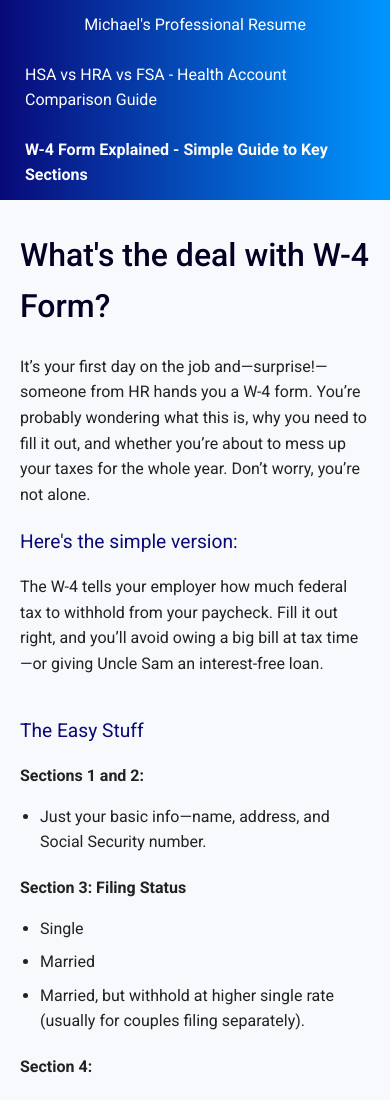
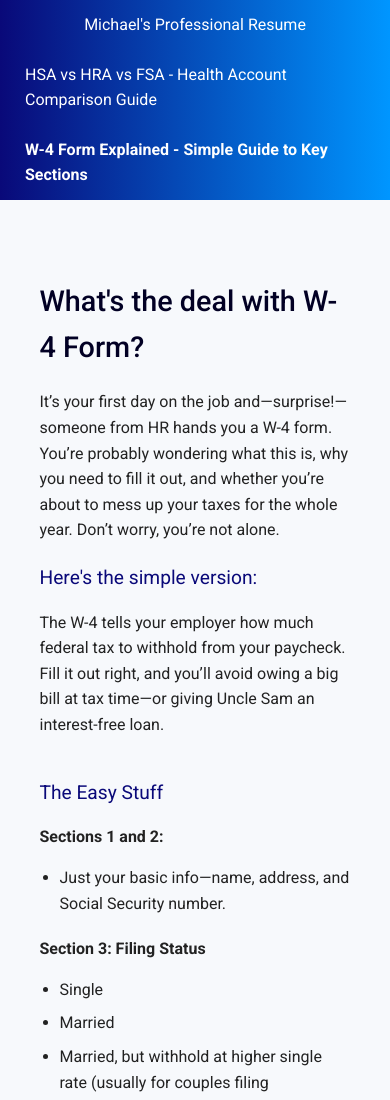
Before and after one commit to MThomasCox/coursera-web-development-project-2, a plain HTML site: page w4.html in a window 390 px wide. Shown: the top 1100 px of the page. Drawn offline with Linux system fonts and the light colour scheme; a web font is replaced by a local one.

Commit message:
Add fixed and fluid containers

```diff
--- a/css/style.css
+++ b/css/style.css
@@ -74,6 +74,45 @@ body {
   text-decoration: underline overline;
 }
 
+/* Fixed Container */
+
+.container-fix {
+  max-width: 900px;
+  margin: 30px auto;
+  padding: 0 20px;
+}
+
+/* Fluid Container for benefits-comparison.html & w4.html */
+
+.container-fluid {
+  width: 90%;
+  max-width: 1200px;
+  margin: 2rem auto;
+  padding: 1rem;
+  font-size: 1rem;
+  line-height: 1.6;
+}
+.container-fluid h1 {
+  font-size: clamp(
+		1.8rem,
+		2.5vw,
+		2.2rem);
+}
+
+.container-fluid h2 {
+  font-size: clamp(
+		1.4rem,
+		2vw,
+		1.8rem);
+}
+
+.container-fluid h3 {
+  font-size: clamp(
+		1.2rem,
+		1.8vw,
+		1.4rem);
+}
+
 /* Main */
 
 main {
@@ -89,13 +128,11 @@ h1, h2, h3 {
 }
 
 h1 {
-  font-size: 2rem;
   font-weight: 500;
   margin-top: 20px;
 }
 
 h2 {
-  font-size: 1.5rem;
   font-weight: 500;
   border-bottom: 2px solid #0a0979;
   padding-bottom: 5px;
@@ -103,7 +140,6 @@ h2 {
 }
 
 h3 {
-  font-size: 1.2rem;
   font-weight: 400;
   margin-top: 20px;
   color: #0a0979;
--- a/w4.html
+++ b/w4.html
@@ -21,6 +21,7 @@
 			</div>
 		</nav>
   </header>
+	<div class="container-fluid">
 		<main>
 			<!-- Engaging Intro -->
 			<section>
@@ -68,6 +69,7 @@
 				<p>For most people just starting out, the safest bet is 1 allowance (claiming yourself). As your life changes&mdash;marriage, kids, multiple jobs&mdash;you can always update your W-4.</p>
 			</div>
 		</main>
+	</div>
 	<footer class="site-footer">
 		<!-- Disclaimer -->
 		<h3>Disclaimer:</h3>
```
Also changed, not shown: benefits-comparison.html (+2 -0 lines), index.html (+2 -0 lines). Lines whose indentation alone changed are shown as unchanged.
